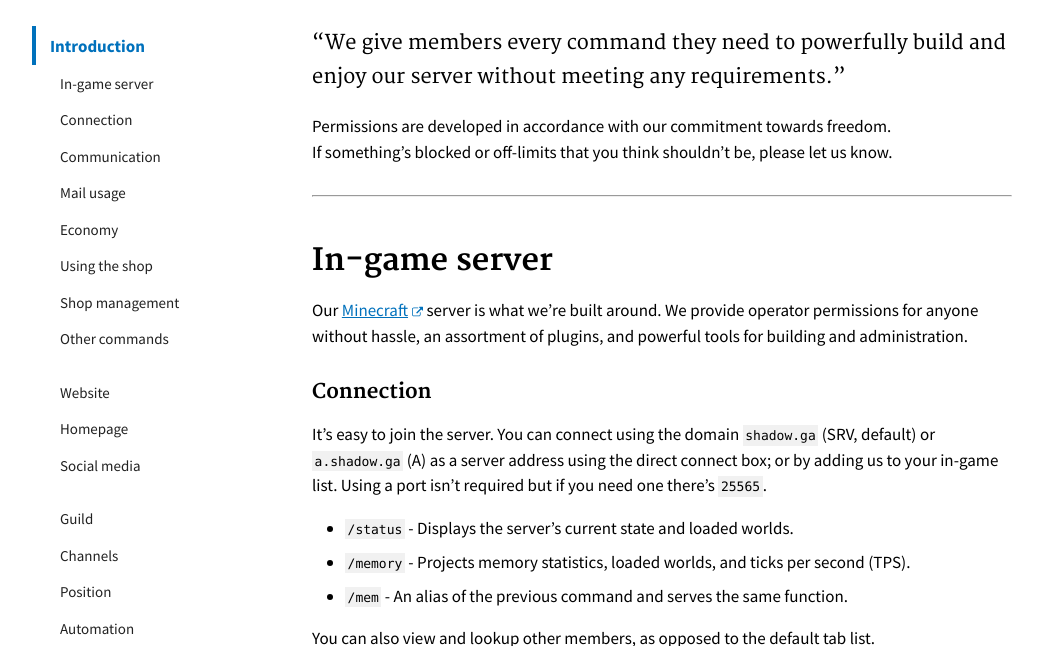
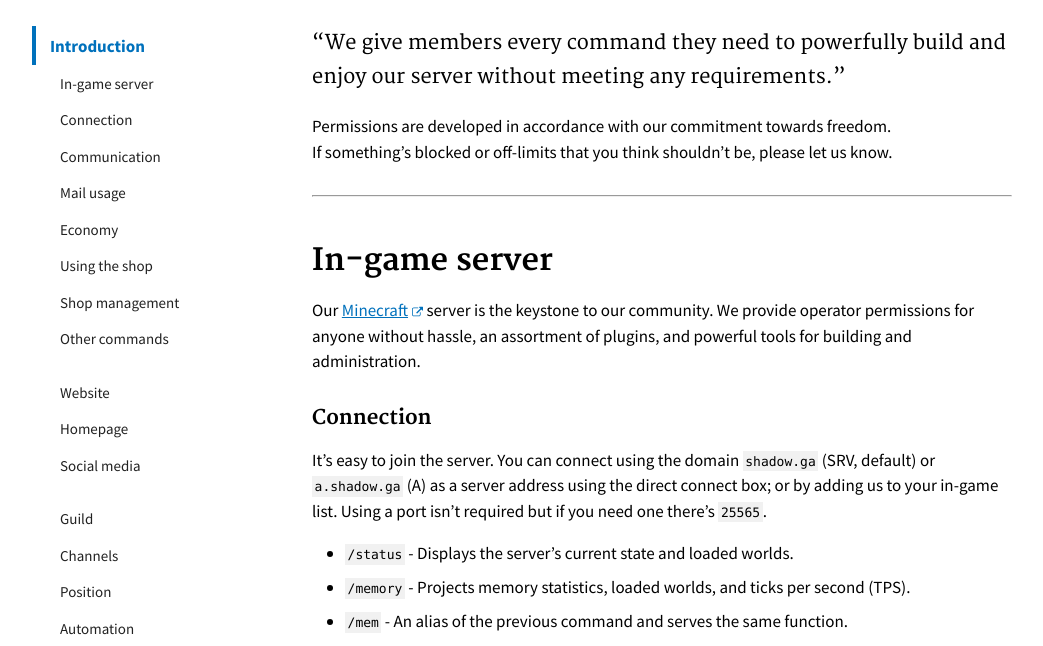
Before and after one commit to serrif/website, a Jekyll site: the page built from main/docs/introduction.md, in a window 1280 px wide and 900 px high, cut to the strip 254-900 px from the top of the window. Shown: the whole strip, without its empty margins (118-1161 px from the left). Built offline with Jekyll 4.4.1, drawn with Linux system fonts in a browser that asks for light colours.

```diff
--- a/main/docs/introduction.md
+++ b/main/docs/introduction.md
@@ -49,13 +49,10 @@ If something's blocked or off-limits that you think shouldn't be, please let us
 <hr style="margin-top: 3rem;">
 
 ## In-game server
-Our <a class="usa-external_link" href="https://minecraft.com">Minecraft</a> server is what we're built around.
-We provide operator permissions for anyone without hassle, an assortment of plugins, and powerful tools for building and administration.
+Our <a class="usa-external_link" href="https://minecraft.net">Minecraft</a> server is the keystone to our community. We provide operator permissions for anyone without hassle, an assortment of plugins, and powerful tools for building and administration.
 
 ### Connection
-It's easy to join the server.
-You can connect using the domain `shadow.ga` (SRV, default) or `a.shadow.ga` (A) as a server address using the direct connect box; or by adding us to your in-game list.
-Using a port isn't required but if you need one there's `25565`.
+It's easy to join the server. You can connect using the domain `shadow.ga` (SRV, default) or `a.shadow.ga` (A) as a server address using the direct connect box; or by adding us to your in-game list. Using a port isn't required but if you need one there's `25565`.
 
  * `/status` - Displays the server's current state and loaded worlds.
  * `/memory` - Projects memory statistics, loaded worlds, and ticks per second (TPS).
@@ -80,12 +77,10 @@ Nearby members can be located with a couple of proximity-sensing commands.
  * `/nearby` - An Essentials-based variant of the above command, tracks proximity.
  * `/near` - An alias of the previous command and serves the same function.
 
-We provide support for both newer and older clients, from `1.12.2` all the way back to `1.7.2`.
-Support for older client versions may change as the game updates.
+We provide support for both newer and older clients, from `1.12.2` all the way back to `1.7.2`. Support for older client versions may change as the game updates.
 
 ### Communication
-Besidies the chat, other forms of in-game communication can be utilised with a variety of different commands.
-We use the <a class="usa-external_link" href="http://wiki.mc-ess.net/wiki/Main_Page">Essentials</a> features library along with several other plugins.
+Besidies the chat, other forms of in-game communication can be utilised with a variety of different commands. We use the <a class="usa-external_link" href="http://wiki.mc-ess.net/wiki/Main_Page">Essentials</a> features library along with several other plugins.
 
  * `/me <text>` - Globally announces the specified text for all to see.
  * `/msg <user> <text>` - Privately sends a message (`<text>`) to another member (`<user>`).
```
